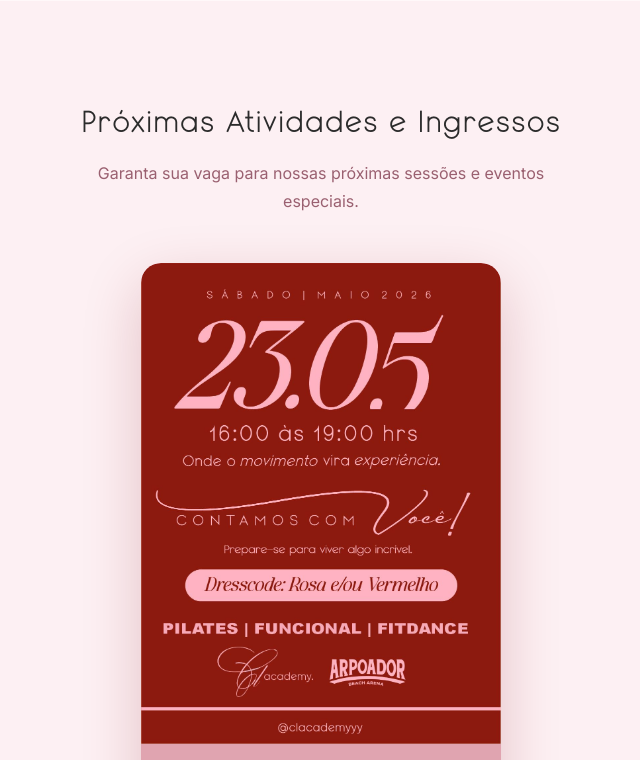
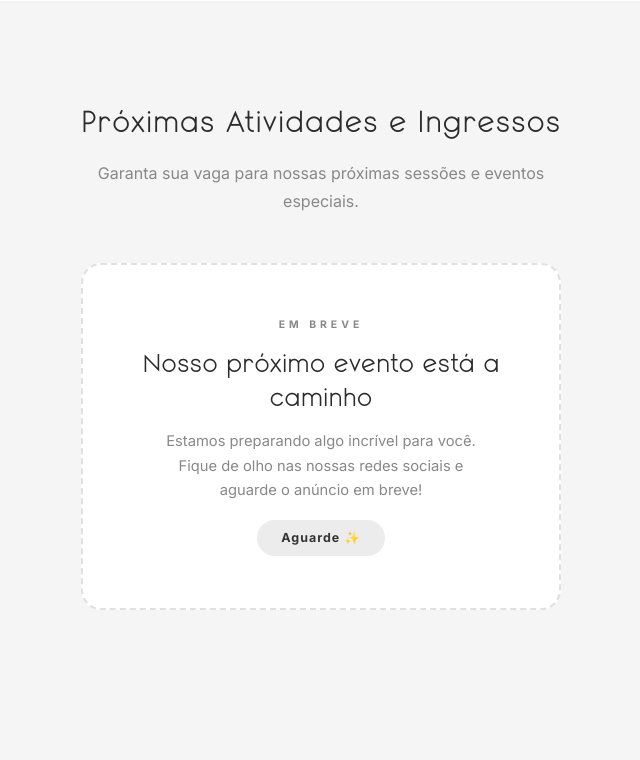
Before and after one commit to gabriel-santosdev/clacademy, a Vue app: page / in a window 1280 px wide. Shown: the part 2000-2760 px from the top of the page, without its empty margins (319-959 px from the left). Built offline with nearby package versions, Linux system fonts and the light colour scheme; grey boxes are pictures that could not be loaded; the HTML template or start-up script is replaced by a standard one.

Commit message:
refactor: versão padrão cl academy

```diff
--- a/src/App.vue
+++ b/src/App.vue
@@ -10,9 +10,7 @@
 import HeroSection from './components/HeroSection.vue'
 import AulasSection from './components/AulasSection.vue'
 import IngressosSection from './components/IngressosSection.vue'
-import DesafioSection from './components/DesafioSection.vue'
 import SobreSection from './components/SobreSection.vue'
-import PatrocinadoresSection from './components/PatrocinadoresSection.vue'
 import FooterSection from './components/FooterSection.vue'
 </script>
 
@@ -27,9 +25,7 @@
       <HeroSection />
       <AulasSection />
       <IngressosSection />
-      <DesafioSection />
       <SobreSection />
-      <PatrocinadoresSection />
     </main>
     <FooterSection />
   </template>
--- a/src/components/IngressosSection.vue
+++ b/src/components/IngressosSection.vue
@@ -7,19 +7,11 @@
       </p>
 
       <div class="ingressos__center">
-        <div class="ingresso-card destaque">
-          <!-- Imagem da edição -->
-          <div class="card__image">
-            <img src="../assets/sessao_ingressos.jpeg" alt="Edição Maio CL Academy" />
-          </div>
-
-          <!-- Próxima edição -->
-          <div class="card__proxima">
-            <a href="https://www.sympla.com.br/evento/cl-academy-2-0/3393733?share_id=copiarlink" target="_blank"
-              rel="noopener noreferrer" class="proxima__btn">
-              Garantir minha vaga
-            </a>
-          </div>
+        <div class="em-breve-card">
+          <span class="em-breve__eyebrow">em breve</span>
+          <p class="em-breve__title">Nosso próximo evento está a caminho</p>
+          <p class="em-breve__text">Estamos preparando algo incrível para você. Fique de olho nas nossas redes sociais e aguarde o anúncio em breve!</p>
+          <span class="em-breve__badge">Aguarde ✨</span>
         </div>
       </div>
     </div>
@@ -36,7 +28,7 @@
   background: var(--bg-light);
 }
 
-/* ── Centralização do card único ─────────────────── */
+/* ── Centralização ───────────────────────────────── */
 .ingressos__center {
   display: flex;
   justify-content: center;
@@ -44,73 +36,55 @@
   padding: 0 16px;
 }
 
-/* ── Card ────────────────────────────────────────── */
-.ingresso-card.destaque {
+/* ── Card em breve ───────────────────────────────── */
+.em-breve-card {
   width: 100%;
-  max-width: 360px;
-  background: var(--accent);
+  max-width: 480px;
+  background: var(--white);
+  border: 2px dashed var(--border);
   border-radius: 20px;
-  overflow: hidden;
-  box-shadow: 0 20px 60px rgba(124, 1, 22, 0.2);
+  padding: 52px 40px;
   display: flex;
   flex-direction: column;
   align-items: center;
   text-align: center;
-  color: #fff;
-}
-
-/* ── Imagem ──────────────────────────────────────── */
-.card__image {
-  width: 100%;
-  line-height: 0;
-}
-
-.card__image img {
-  width: 100%;
-  height: auto;
-  display: block;
-  border-radius: 20px 20px 0 0;
-  object-fit: cover;
-}
-
-/* ── Bloco badge ─────────────────────────────────── */
-.card__proxima {
-  width: 100%;
-  padding: 18px 24px 22px;
-  display: flex;
-  flex-direction: column;
-  align-items: center;
   gap: 14px;
 }
 
-.proxima__badge {
-  display: inline-block;
-  background: var(--dark);
-  color: #fff;
+.em-breve__eyebrow {
   font-size: 0.65rem;
   font-weight: 700;
-  letter-spacing: 2px;
-  padding: 6px 20px;
-  border-radius: 50px;
+  letter-spacing: 4px;
+  text-transform: uppercase;
+  color: var(--text-muted);
 }
 
-.proxima__btn {
-  display: inline-block;
-  background: var(--dark);
-  color: #fff;
-  font-size: 0.85rem;
-  font-weight: 700;
-  letter-spacing: 0.5px;
-  padding: 10px 28px;
-  border-radius: 50px;
-  text-decoration: none;
-  transition: background 0.2s, color 0.2s, transform 0.2s;
+.em-breve__title {
+  font-family: var(--font-heading);
+  font-size: clamp(1.3rem, 3vw, 1.7rem);
+  color: var(--text-dark);
+  line-height: 1.25;
+  margin: 0;
 }
 
-.proxima__btn:hover {
-  background: #000;
-  color: #fff;
-  transform: translateY(-2px);
+.em-breve__text {
+  font-size: 0.92rem;
+  color: var(--text-muted);
+  line-height: 1.65;
+  max-width: 340px;
+  margin: 0;
+}
+
+.em-breve__badge {
+  display: inline-block;
+  background: var(--bg-warm);
+  color: var(--dark);
+  font-size: 0.78rem;
+  font-weight: 700;
+  letter-spacing: 1px;
+  padding: 8px 24px;
+  border-radius: 50px;
+  margin-top: 4px;
 }
 
 /* ── Responsivo ──────────────────────────────────── */
@@ -124,13 +98,8 @@
     padding: 0 12px;
   }
 
-  .ingresso-card.destaque {
+  .em-breve-card {
     max-width: 100%;
-    border-radius: 16px;
-  }
-
-  .card__image img {
-    border-radius: 16px 16px 0 0;
   }
 }
 
@@ -144,22 +113,9 @@
     padding: 0;
   }
 
-  .ingresso-card.destaque {
+  .em-breve-card {
     border-radius: 12px;
-    box-shadow: 0 10px 32px rgba(124, 1, 22, 0.18);
-  }
-
-  .card__image img {
-    border-radius: 12px 12px 0 0;
-  }
-
-  .card__proxima {
-    padding: 14px 16px 18px;
-  }
-
-  .proxima__badge {
-    font-size: 0.6rem;
-    padding: 5px 16px;
+    padding: 36px 20px;
   }
 }
 </style>
--- a/src/components/NavBar.vue
+++ b/src/components/NavBar.vue
@@ -9,9 +9,7 @@
         <a href="#inicio">Início</a>
         <a href="#aulas">Aulas</a>
         <a href="#ingressos">Ingressos</a>
-        <a href="#desafio">Desafio</a>
         <a href="#sobre">Sobre Mim</a>
-        <a href="#patrocinadores">Patrocinadores</a>
       </nav>
 
       <a href="https://www.sympla.com.br/evento/cl-academy-2-0/3393733?share_id=copiarlink" target="_blank"
@@ -26,9 +24,7 @@
       <a href="#inicio" @click="menuOpen = false">Início</a>
       <a href="#aulas" @click="menuOpen = false">Aulas</a>
       <a href="#ingressos" @click="menuOpen = false">Ingressos</a>
-      <a href="#desafio" @click="menuOpen = false">Desafio</a>
       <a href="#sobre" @click="menuOpen = false">Sobre Mim</a>
-      <a href="#patrocinadores" @click="menuOpen = false">Patrocinadores</a>
       <a href="https://www.sympla.com.br/evento/cl-academy-2-0/3393733?share_id=copiarlink" target="_blank"
         rel="noopener" class="btn-cta" @click="menuOpen = false">Comprar Ingresso</a>
     </div>
--- a/src/style.css
+++ b/src/style.css
@@ -24,17 +24,17 @@
 }
 
 :root {
-  --accent:       #E0A4B0;   /* rosa — botões, destaques */
-  --accent-dark:  #7C0116;   /* vinho escuro — hover */
-  --dark:         #7C0116;
+  --accent:       #888888;   /* cinza médio — botões, destaques */
+  --accent-dark:  #333333;   /* cinza escuro — hover */
+  --dark:         #333333;
   --text-dark:    #2b2b2b;
-  --text-muted:   #9a6070;
-  --bg-light:     #fdf0f3;
-  --bg-warm:      #f7e4e8;
-  --white:        #fff8f9;
-  --border:       #f0c8d0;
-  --terracota:    #E0A4B0;
-  --sand:         #f0c8d0;
+  --text-muted:   #888888;
+  --bg-light:     #f5f5f5;
+  --bg-warm:      #ececec;
+  --white:        #ffffff;
+  --border:       #e0e0e0;
+  --terracota:    #888888;
+  --sand:         #e0e0e0;
 
   /* ── Tipografia ── */
   --font-body:    'Inter', system-ui, sans-serif;
```
Also changed, not shown: src/vite-env.d.ts (added, +7 -0 lines).
